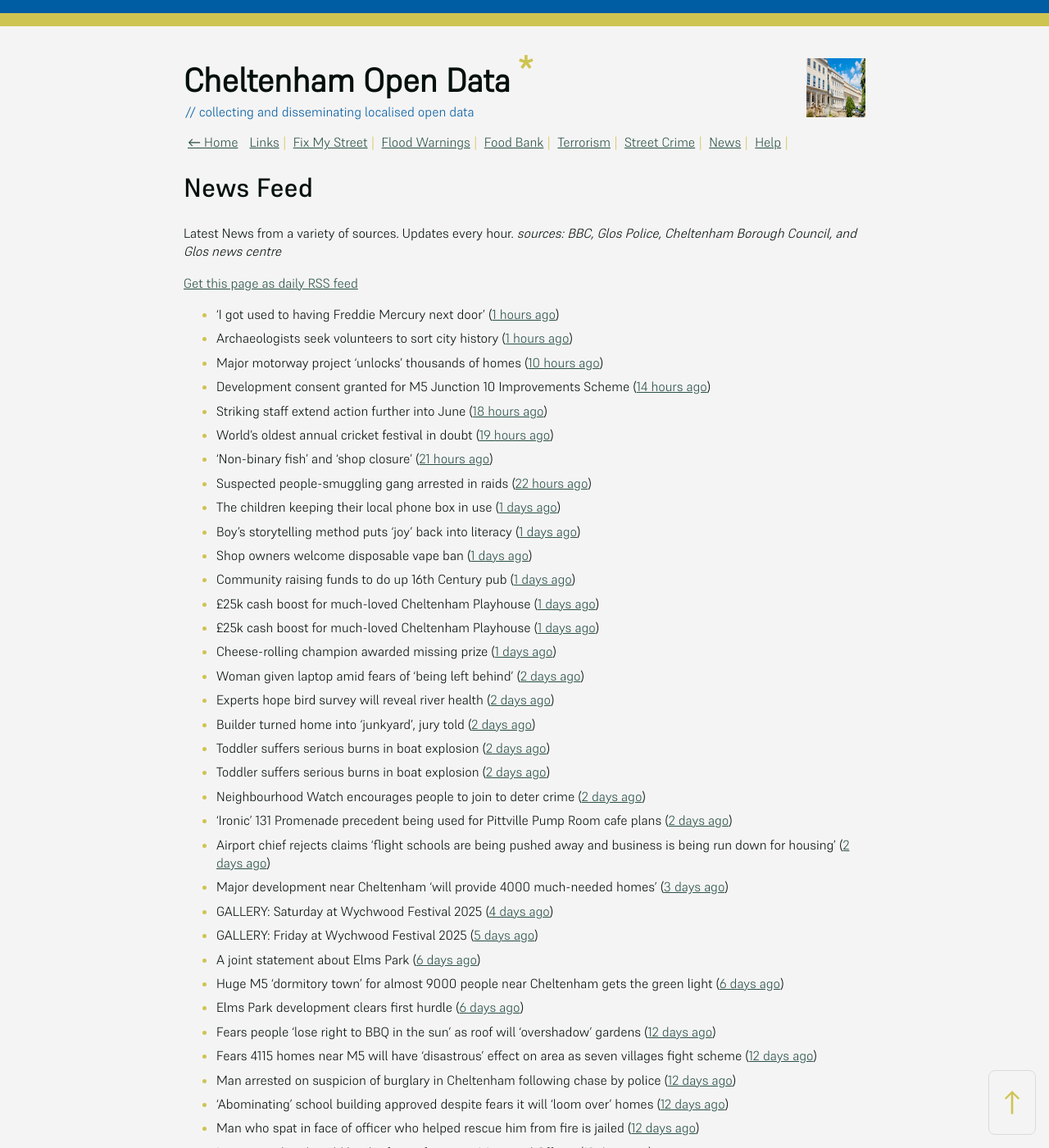
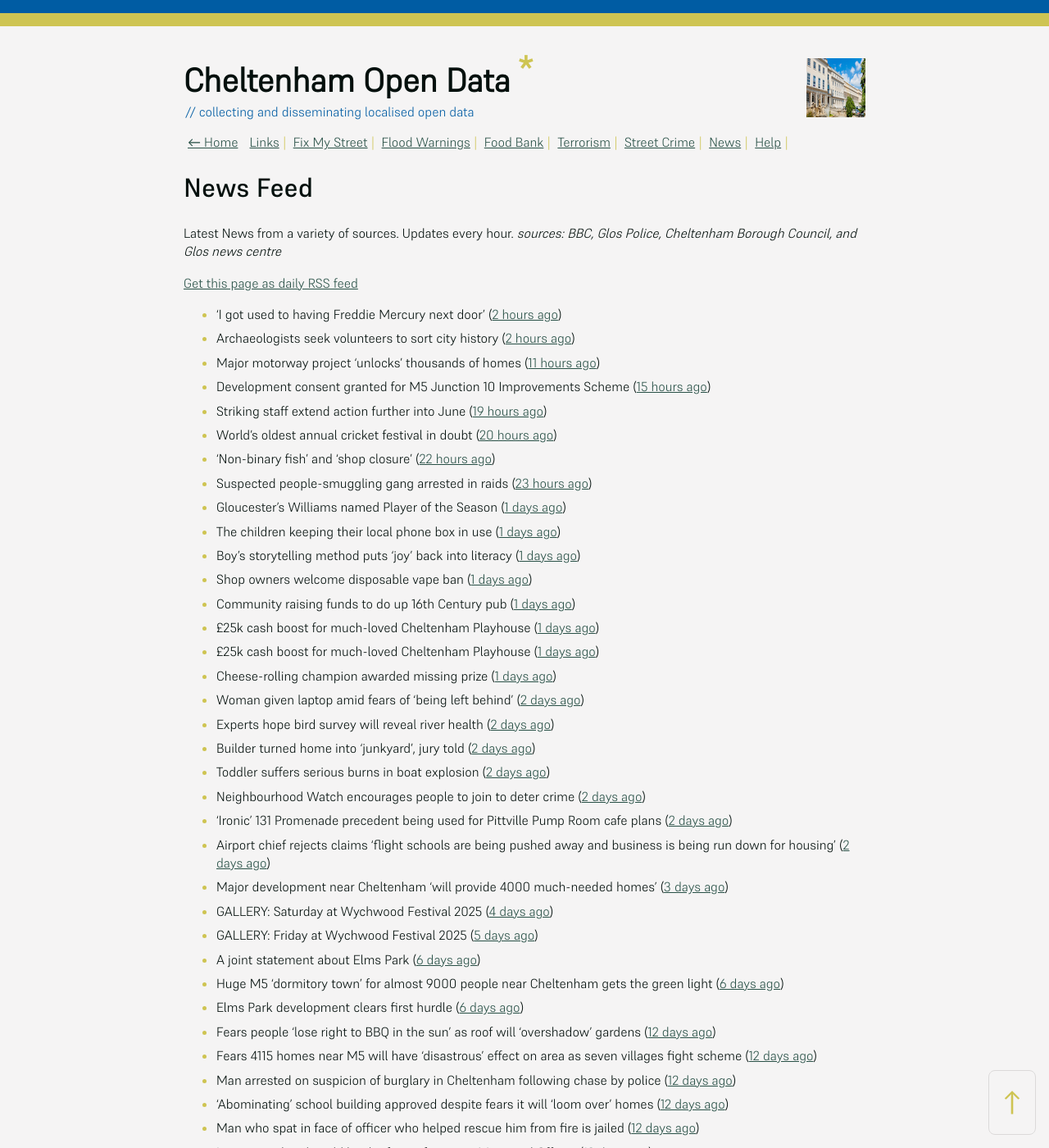
Before and after one commit to mat-0/cheltenham-open-data, a Jekyll site: the page built from _pages/news.md, in a window 1280 px wide and 1400 px high. Shown: the whole window at 82% size. Built offline with Jekyll 4.4.1, drawn with Linux system fonts in a browser that asks for light colours; some of the changed text lies outside the part shown.

Commit message:
Updated 2025-06-05 07:58:01

```diff
--- a/_pages/news.md
+++ b/_pages/news.md
@@ -12,14 +12,15 @@ _sources: BBC, Glos Police, Cheltenham Borough Council, and Glos news centre_
 [Get this page as daily RSS feed](/daily.rss)
 
 <!-- news_marker starts -->
-- 'I got used to having Freddie Mercury next door' ([1 hours ago](https://www.bbc.com/news/articles/cp8ydj0kplyo))
-- Archaeologists seek volunteers to sort city history ([1 hours ago](https://www.bbc.com/news/articles/cgj8z5vj2n4o))
-- Major motorway project 'unlocks' thousands of homes ([10 hours ago](https://www.bbc.com/news/articles/cvgnz6eyr22o))
-- Development consent granted for M5 Junction 10 Improvements Scheme ([14 hours ago](https://gloucesternewscentre.co.uk/development-consent-granted-for-m5-junction-10-improvements-scheme/))
-- Striking staff extend action further into June ([18 hours ago](https://www.bbc.com/news/articles/cz9y0dnl0k3o))
-- World's oldest annual cricket festival in doubt ([19 hours ago](https://www.bbc.com/news/articles/cvgvlx1ve79o))
-- 'Non-binary fish' and 'shop closure' ([21 hours ago](https://www.bbc.com/news/articles/c787lp1npgjo))
-- Suspected people-smuggling gang arrested in raids ([22 hours ago](https://www.bbc.com/news/articles/cx2j67x49pwo))
+- 'I got used to having Freddie Mercury next door' ([2 hours ago](https://www.bbc.com/news/articles/cp8ydj0kplyo))
+- Archaeologists seek volunteers to sort city history ([2 hours ago](https://www.bbc.com/news/articles/cgj8z5vj2n4o))
+- Major motorway project 'unlocks' thousands of homes ([11 hours ago](https://www.bbc.com/news/articles/cvgnz6eyr22o))
+- Development consent granted for M5 Junction 10 Improvements Scheme ([15 hours ago](https://gloucesternewscentre.co.uk/development-consent-granted-for-m5-junction-10-improvements-scheme/))
+- Striking staff extend action further into June ([19 hours ago](https://www.bbc.com/news/articles/cz9y0dnl0k3o))
+- World's oldest annual cricket festival in doubt ([20 hours ago](https://www.bbc.com/news/articles/cvgvlx1ve79o))
+- 'Non-binary fish' and 'shop closure' ([22 hours ago](https://www.bbc.com/news/articles/c787lp1npgjo))
+- Suspected people-smuggling gang arrested in raids ([23 hours ago](https://www.bbc.com/news/articles/cx2j67x49pwo))
+- Gloucester's Williams named Player of the Season ([1 days ago](https://www.bbc.com/sport/rugby-union/articles/c1kvr1gerj3o))
 - The children keeping their local phone box in use ([1 days ago](https://www.bbc.com/news/articles/c1dekpd164no))
 - Boy's storytelling method puts 'joy' back into literacy ([1 days ago](https://www.bbc.com/news/articles/c6268ykxkdno))
 - Shop owners welcome disposable vape ban ([1 days ago](https://www.bbc.com/news/articles/cgle5pgy4lgo))
@@ -30,7 +31,6 @@ _sources: BBC, Glos Police, Cheltenham Borough Council, and Glos news centre_
 - Woman given laptop amid fears of 'being left behind' ([2 days ago](https://www.bbc.com/news/articles/cy8nvm5v5ymo))
 - Experts hope bird survey will reveal river health ([2 days ago](https://www.bbc.com/news/articles/c9wgv0dy485o))
 - Builder turned home into 'junkyard', jury told ([2 days ago](https://www.bbc.com/news/articles/c7v7jqygvlpo))
-- Toddler suffers serious burns in boat explosion ([2 days ago](https://www.bbc.com/news/articles/c1j5k49zg9yo))
 - Toddler suffers serious burns in boat explosion ([2 days ago](https://www.bbc.com/news/articles/c1j5k49zg9yo))
 - Neighbourhood Watch encourages people to join to deter crime ([2 days ago](https://gloucesternewscentre.co.uk/neighbourhood-watch-encourages-people-to-join-to-deter-crime/))
 - ‘Ironic’ 131 Promenade precedent being used for Pittville Pump Room cafe plans ([2 days ago](https://gloucesternewscentre.co.uk/ironic-131-promenade-precedent-being-used-for-pittville-pump-room-cafe-plans/))
```
Also changed, not shown: other parts of _pages/news.md (+2 -2 lines), _data/flood.json (+4 -4 lines), _pages/fix-my-street.md (+1 -1 lines), index.md (+5 -5 lines).
